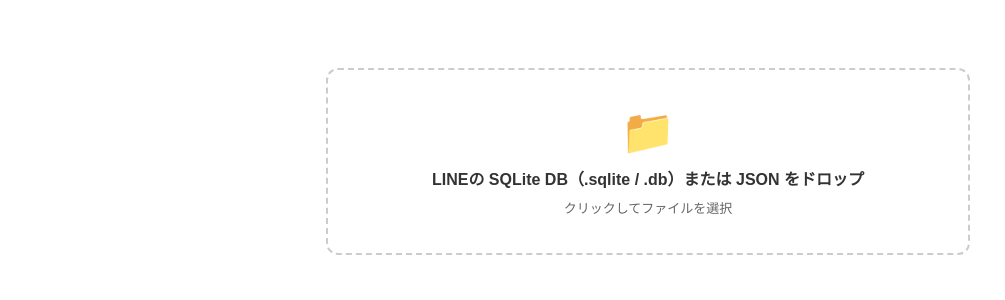
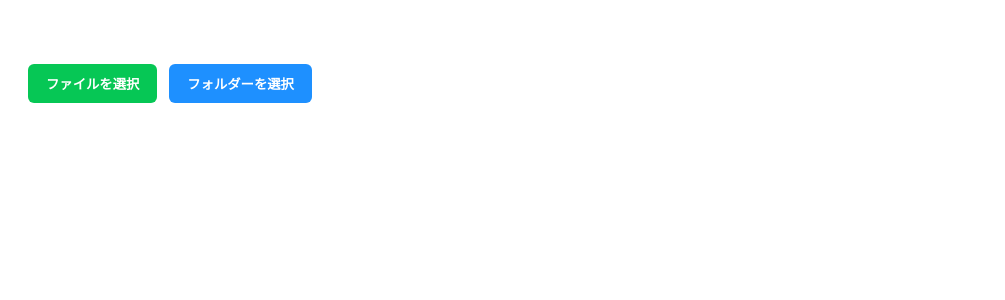
Before and after one commit to yannsaiko/line1, a React (Vite) app: page / in a window 1280 px wide. Shown: the top 300 px of the page, without its empty margins (0-1005 px from the left). Built offline with nearby package versions, Linux system fonts and the light colour scheme.

Commit message:
Update FileUploader.tsx

```diff
--- a/src/components/FileUploader.tsx
+++ b/src/components/FileUploader.tsx
@@ -1,79 +1,71 @@
-import React, { useState, useRef } from 'react';
+import React, { useRef } from 'react';
 
-export interface FileUploaderProps {
-  onFileSelect: (file: File) => void;
+interface FileUploaderProps {
+  onFilesSelected: (files: FileList | File[]) => void;
   isLoading?: boolean;
 }
 
-export const FileUploader: React.FC<FileUploaderProps> = ({ onFileSelect, isLoading }) => {
-  const [isDragOver, setIsDragOver] = useState(false);
+export const FileUploader: React.FC<FileUploaderProps> = ({ onFilesSelected, isLoading }) => {
   const fileInputRef = useRef<HTMLInputElement>(null);
-
-  const handleDragOver = (e: React.DragEvent<HTMLDivElement>) => {
-    e.preventDefault();
-    e.stopPropagation();
-    setIsDragOver(true);
-  };
-
-  const handleDragLeave = (e: React.DragEvent<HTMLDivElement>) => {
-    e.preventDefault();
-    e.stopPropagation();
-    setIsDragOver(false);
-  };
-
-  const handleDrop = (e: React.DragEvent<HTMLDivElement>) => {
-    e.preventDefault();
-    e.stopPropagation();
-    setIsDragOver(false);
-
-    if (e.dataTransfer.files && e.dataTransfer.files.length > 0) {
-      onFileSelect(e.dataTransfer.files[0]);
-    }
-  };
+  const folderInputRef = useRef<HTMLInputElement>(null);
 
   const handleFileChange = (e: React.ChangeEvent<HTMLInputElement>) => {
     if (e.target.files && e.target.files.length > 0) {
-      onFileSelect(e.target.files[0]);
+      onFilesSelected(e.target.files);
     }
   };
 
   return (
-    <div
-      onDragOver={handleDragOver}
-      onDragLeave={handleDragLeave}
-      onDrop={handleDrop}
-      onClick={() => fileInputRef.current?.click()}
-      style={{
-        border: isDragOver ? '2px dashed #06C755' : '2px dashed #cccccc',
-        borderRadius: '12px',
-        padding: '36px 20px',
-        textAlign: 'center',
-        backgroundColor: isDragOver ? 'rgba(6, 199, 85, 0.05)' : '#ffffff',
-        cursor: 'pointer',
-        transition: 'all 0.2s ease',
-        margin: '20px auto',
-        maxWidth: '600px',
-      }}
-    >
+    <div style={{ display: 'flex', gap: '12px', flexWrap: 'wrap', margin: '16px 0' }}>
+      {/* 単一・複数ファイル選択ボタン */}
       <input
         type="file"
         ref={fileInputRef}
         onChange={handleFileChange}
-        accept=".sqlite,.db,.json"
+        multiple
+        accept=".sqlite,.sqlite3,.db,.txt"
         style={{ display: 'none' }}
       />
-      <div style={{ fontSize: '44px', marginBottom: '8px' }}>📁</div>
-      <h3 style={{ margin: '0 0 8px 0', fontSize: '16px', color: '#333333' }}>
-        LINEの SQLite DB（.sqlite / .db）または JSON をドロップ
-      </h3>
-      <p style={{ margin: 0, fontSize: '13px', color: '#666666' }}>
-        クリックしてファイルを選択
-      </p>
-      {isLoading && (
-        <div style={{ marginTop: '14px', color: '#06C755', fontWeight: 'bold' }}>
-          ⚙️ データベース解析中...
-        </div>
-      )}
+      <button
+        onClick={() => fileInputRef.current?.click()}
+        disabled={isLoading}
+        style={{
+          padding: '10px 18px',
+          backgroundColor: '#06C755',
+          color: '#fff',
+          border: 'none',
+          borderRadius: '6px',
+          cursor: 'pointer',
+          fontWeight: 'bold',
+        }}
+      >
+        ファイルを選択
+      </button>
+
+      {/* フォルダー丸ごと選択ボタン */}
+      <input
+        type="file"
+        ref={folderInputRef}
+        onChange={handleFileChange}
+        {...({ webkitdirectory: '', directory: '' } as any)}
+        multiple
+        style={{ display: 'none' }}
+      />
+      <button
+        onClick={() => folderInputRef.current?.click()}
+        disabled={isLoading}
+        style={{
+          padding: '10px 18px',
+          backgroundColor: '#1E90FF',
+          color: '#fff',
+          border: 'none',
+          borderRadius: '6px',
+          cursor: 'pointer',
+          fontWeight: 'bold',
+        }}
+      >
+        フォルダーを選択
+      </button>
     </div>
   );
 };
```
